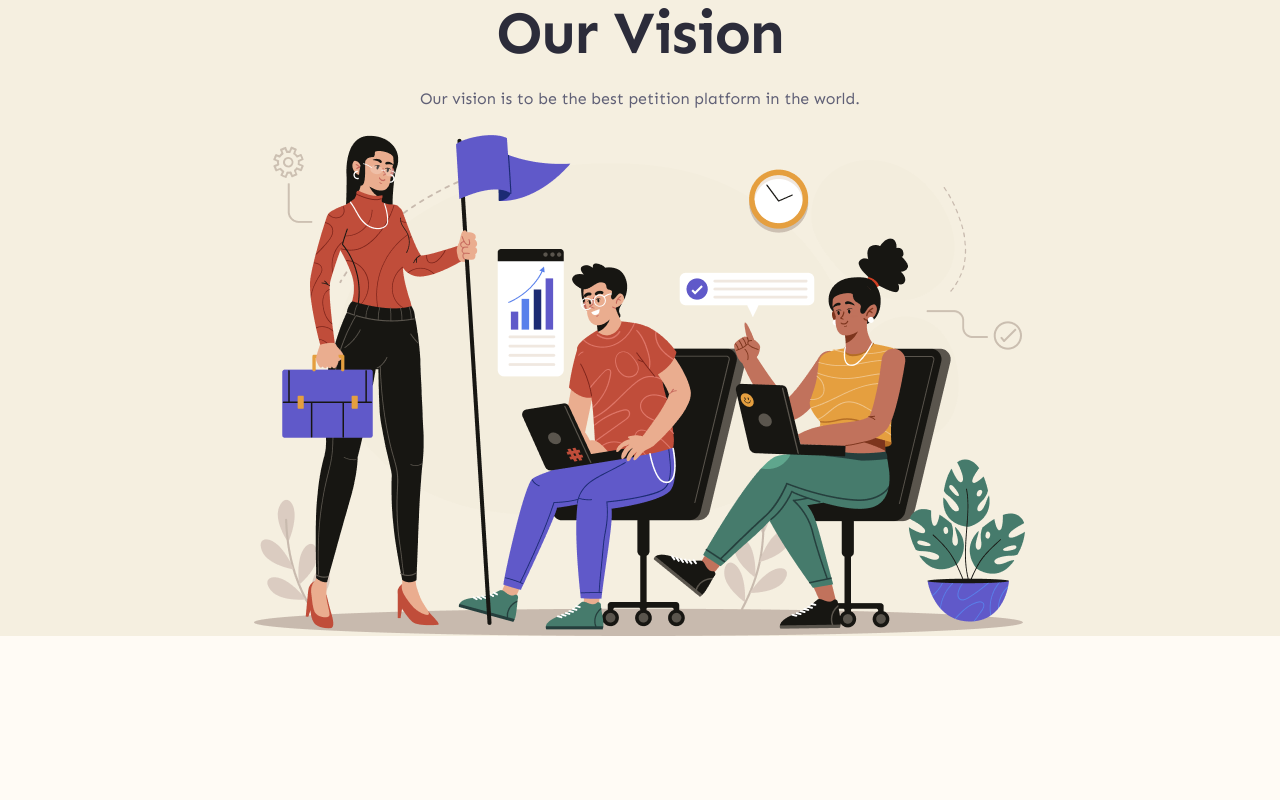
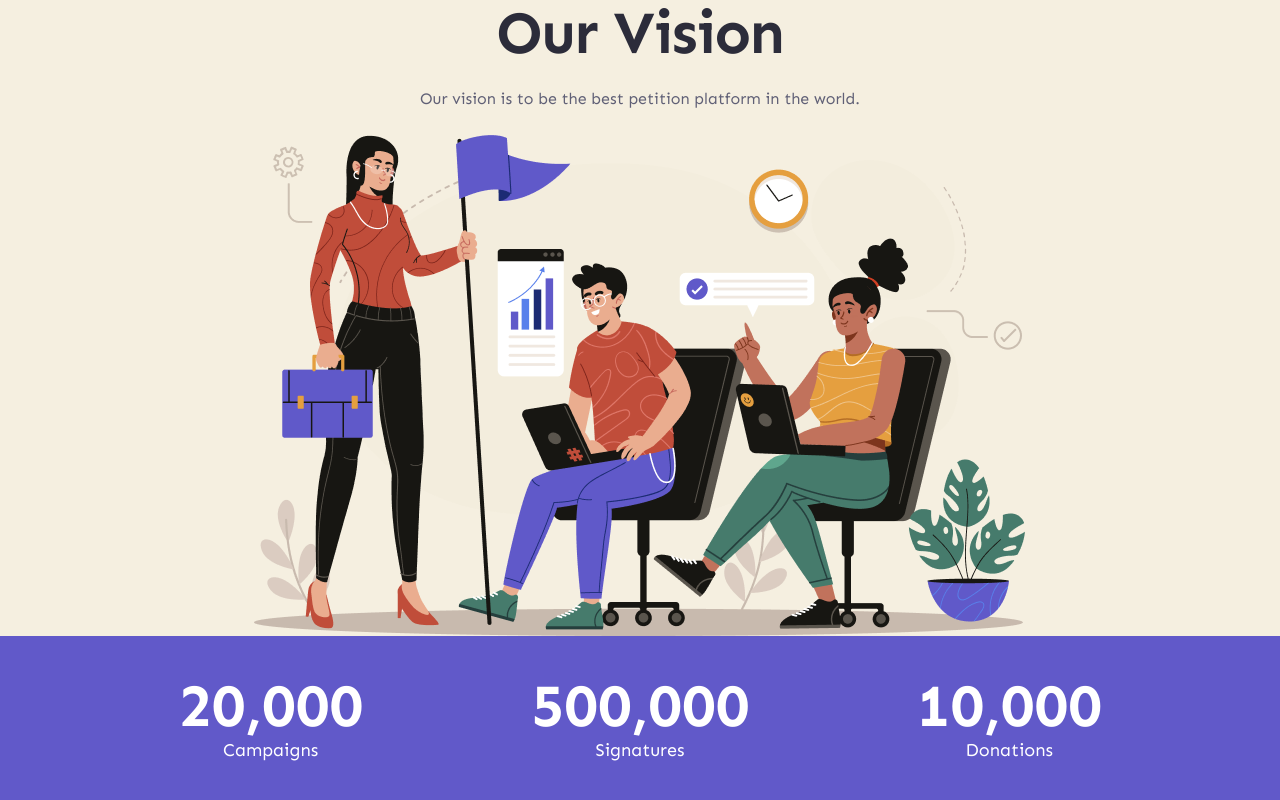
Before and after one commit to shivajichalise/campoal, a React (Vite) app in the folder frontend/: page / in a window 1280 px wide. Shown: the part 4191-4991 px from the top of the page. Before the commit the page ends 4827 px from the top, so only its background shows below. Built offline with nearby package versions, Linux system fonts and the light colour scheme.

Commit message:
adding out vision section

```diff
--- a/frontend/src/App.tsx
+++ b/frontend/src/App.tsx
@@ -5,20 +5,13 @@ import BelieveInVoice from "./components/believe-in-your-voice"
 import OurValues from "./components/our-values"
 import OurStory from "./components/our-story"
 import hero1Image from "@/assets/hero.png"
-import hero2Image from "@/assets/our-vision.png"
+import OurVision from "./components/our-vision"
 
 function App() {
     const hero1 = {
         heading: "World's Petition Platform",
         description: "World's Petition Platform",
         img: hero1Image,
-    }
-
-    const hero2 = {
-        heading: "Our Vision",
-        description:
-            "Our vision is to be the best petition platform in the world.",
-        img: hero2Image,
     }
 
     return (
@@ -29,7 +22,7 @@ function App() {
             <BelieveInVoice />
             <OurValues />
             <OurStory />
-            <Hero {...hero2} />
+            <OurVision />
         </>
     )
 }
--- /dev/null
+++ b/frontend/src/components/our-vision.tsx
@@ -0,0 +1,45 @@
+import Hero from "./hero"
+import hero2Image from "@/assets/our-vision.png"
+
+const OurVision = () => {
+    const hero2 = {
+        heading: "Our Vision",
+        description:
+            "Our vision is to be the best petition platform in the world.",
+        img: hero2Image,
+    }
+
+    return (
+        <>
+            <Hero {...hero2} />
+            <div className="bg-primary grid grid-cols-1 items-center gap-5 px-24 py-10 sm:grid-cols-3">
+                <div className="flex flex-col items-center justify-center">
+                    <h1 className="text-center text-3xl font-bold text-white md:text-4xl lg:text-left lg:text-6xl">
+                        20,000
+                    </h1>
+                    <p className="text-justify text-sm font-light text-white md:text-lg xl:text-left">
+                        Campaigns
+                    </p>
+                </div>
+                <div className="flex flex-col items-center justify-center">
+                    <h1 className="text-center text-3xl font-bold text-white md:text-4xl lg:text-left lg:text-6xl">
+                        500,000
+                    </h1>
+                    <p className="text-justify text-sm font-light text-white md:text-lg xl:text-left">
+                        Signatures
+                    </p>
+                </div>
+                <div className="flex flex-col items-center justify-center">
+                    <h1 className="text-center text-3xl font-bold text-white md:text-4xl lg:text-left lg:text-6xl">
+                        10,000
+                    </h1>
+                    <p className="text-justify text-sm font-light text-white md:text-lg xl:text-left">
+                        Donations
+                    </p>
+                </div>
+            </div>
+        </>
+    )
+}
+
+export default OurVision
```
